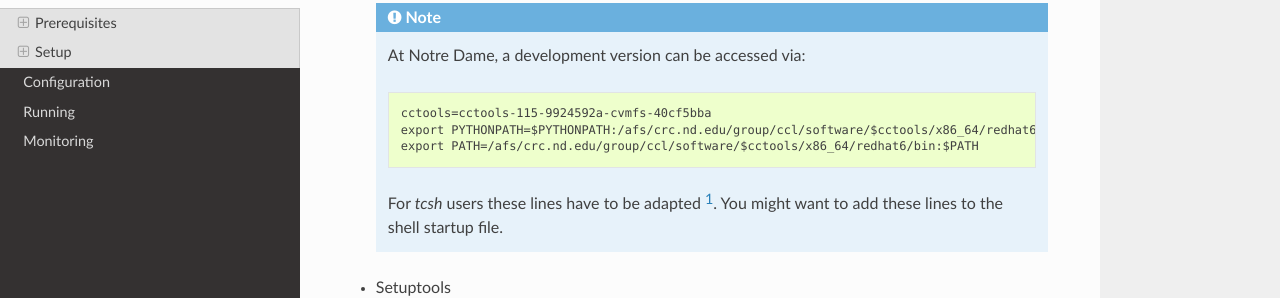
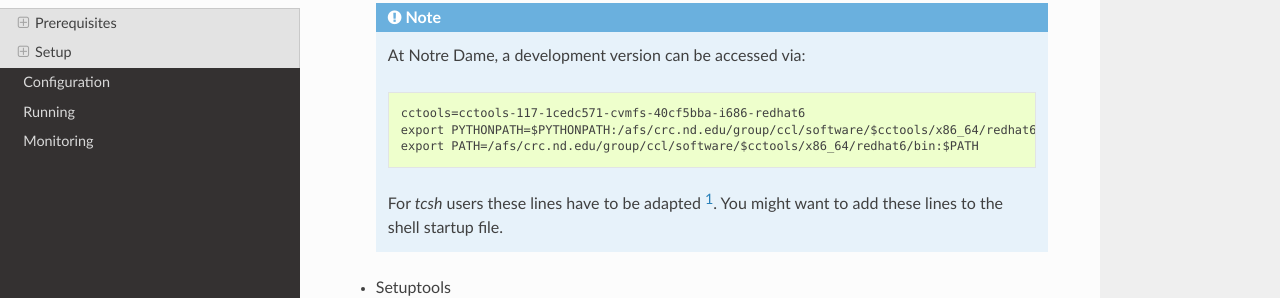
Before and after one commit to NDCMS/lobster, a Sphinx documentation site: the page built from docs/install.rst, in a window 1280 px wide and 900 px high, scrolled down 610 px. Shown: the part 154-452 px from the top of the window. Built offline with Sphinx 7.4.7 and the Read the Docs theme 2.0.0, drawn with Linux system fonts in a browser that asks for light colours; some of the changed text lies outside the part shown.

Commit message:
Update cctools version

```diff
--- a/docs/install.rst
+++ b/docs/install.rst
@@ -32,7 +32,7 @@ Dependencies
   .. note::
      At Notre Dame, a development version can be accessed via::
 
-      cctools=cctools-115-9924592a-cvmfs-40cf5bba
+      cctools=cctools-117-1cedc571-cvmfs-40cf5bba-i686-redhat6
       export PYTHONPATH=$PYTHONPATH:/afs/crc.nd.edu/group/ccl/software/$cctools/x86_64/redhat6/lib/python2.6/site-packages
       export PATH=/afs/crc.nd.edu/group/ccl/software/$cctools/x86_64/redhat6/bin:$PATH
 
@@ -107,6 +107,6 @@ Try manually installing ``numpy``::
 .. [#ftools] ``tcsh`` users should use the following to access the
    `cctools` development version at Notre Dame::
 
-    setenv cctools cctools-115-9924592a-cvmfs-40cf5bba
+    setenv cctools cctools-117-1cedc571-cvmfs-40cf5bba-i686-redhat6
     setenv PYTHONPATH ${PYTHONPATH}:/afs/crc.nd.edu/group/ccl/software/$cctools/x86_64/redhat6/lib/python2.6/site-packages
     setenv PATH /afs/crc.nd.edu/group/ccl/software/$cctools/x86_64/redhat6/bin:${PATH}
```
